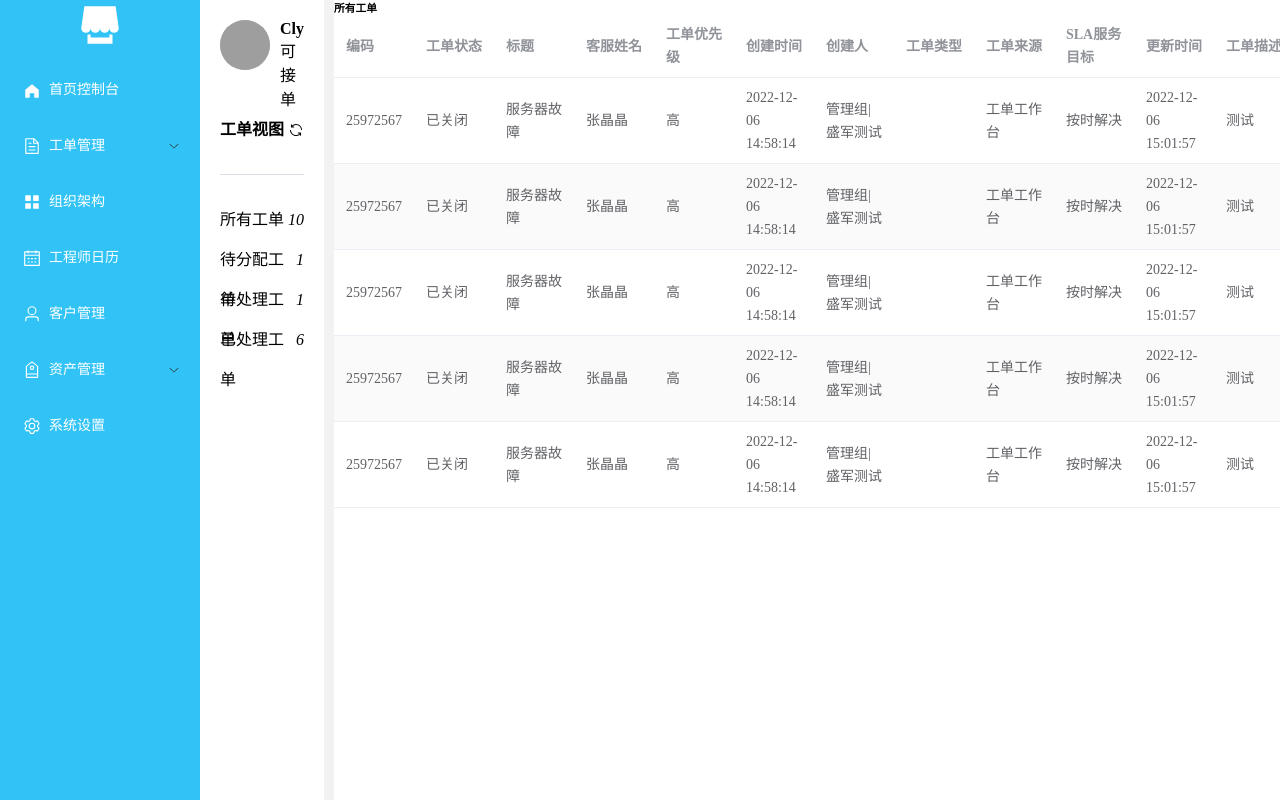
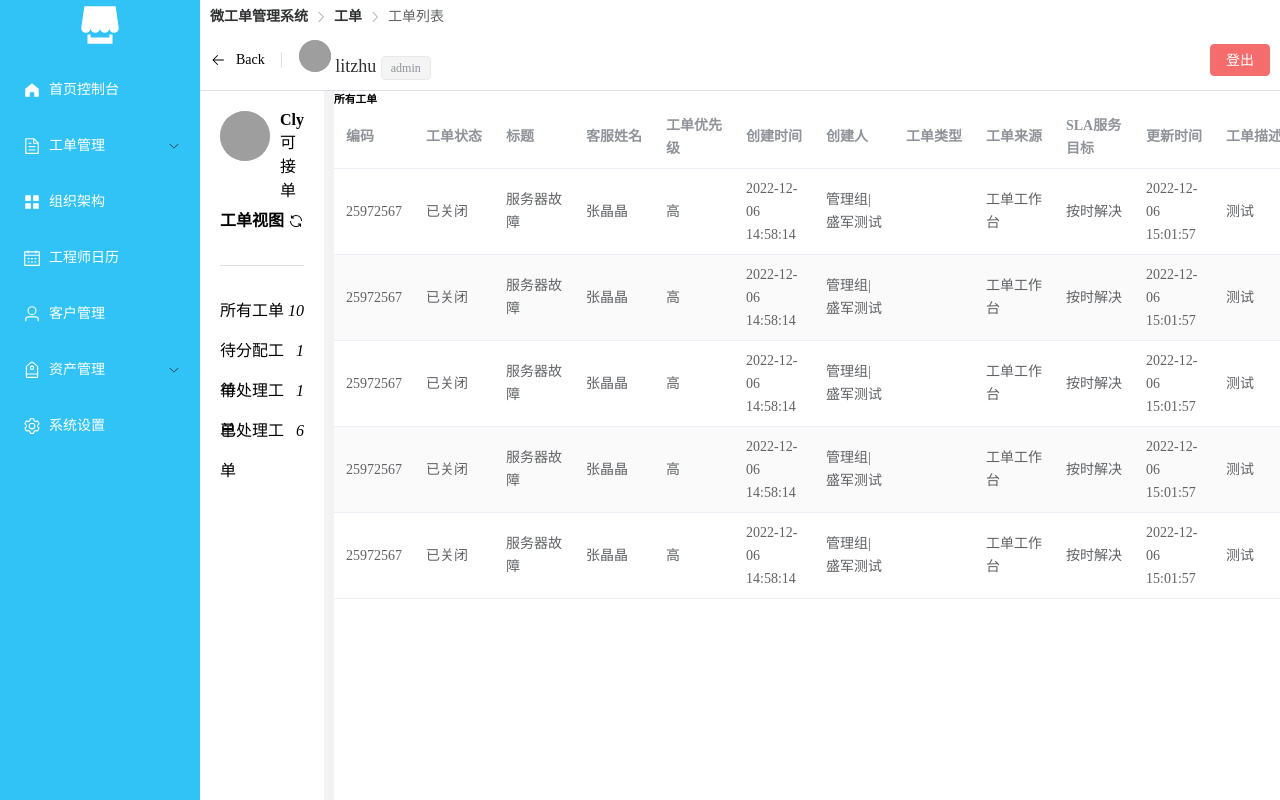
Before and after one commit to LitZhuVich/BS_project, a Vue app: page /order/list in a window 1280 px wide. Built offline with nearby package versions, Linux system fonts and the light colour scheme; no server answers; grey boxes are pictures that could not be loaded.

Commit message:
添加页头

```diff
--- a/package.json
+++ b/package.json
@@ -14,6 +14,7 @@
     "axios": "^1.3.4",
     "echarts": "^5.4.2",
     "element-plus": "^2.3.2",
+    "pinia": "^2.0.34",
     "sass": "^1.60.0",
     "unplugin-auto-import": "^0.15.2",
     "unplugin-element-plus": "^0.7.0",
--- a/src/components/Aside.vue
+++ b/src/components/Aside.vue
@@ -7,27 +7,18 @@
           <Shop :color="iconColor" />
         </el-icon>
       </div>
-      <el-menu default-active="2" class="el-menu-vertical-demo" router>
+      <el-menu
+        default-active="/index"
+        class="el-menu-vertical-demo"
+        router
+        :unique-opened="true"
+      >
         <!-- 首页控制台 -->
         <el-menu-item index="/index">
-          <div class="nav-item">
-            <el-popover
-              placement="right"
-              popper-style="text-align:center"
-              content="首页控制台"
-              trigger="hover"
-              :hide-after="50"
-            >
-              <template #reference style="width: 70px; height: 100%">
-                <div>
-                  <el-icon>
-                    <HomeFilled :color="iconColor" />
-                  </el-icon>
-                  <span>首页控制台</span>
-                </div>
-              </template>
-            </el-popover>
-          </div>
+          <el-icon>
+            <HomeFilled :color="iconColor" />
+          </el-icon>
+          <span>首页控制台</span>
         </el-menu-item>
         <!-- 工单管理：发起工单、我的工单、代办工单池、工单列表 -->
         <el-sub-menu>
@@ -112,6 +103,32 @@ import {
   Avatar,
   Operation,
 } from "@element-plus/icons-vue";
+import { useRoute } from "vue-router";
+import { useBreadcrumbStore } from "../store/breadcrumb";
+import { storeToRefs } from "pinia";
+
+const route = useRoute();
+const breadcrumb = useBreadcrumbStore();
+const { list }: any = storeToRefs(breadcrumb);
+interface breadcrumbListType {
+  name: string;
+  path: string;
+}
+const breadcrumbList = ref<breadcrumbListType[]>([]);
+const getBreadcrumbList = (itemName: string, itemPath: string) => {
+  const matched = route.matched;
+  //  清空面包屑
+  breadcrumbList.value = [];
+  matched.forEach((item) => {
+    if (item.meta.breadcrumb) {
+      breadcrumbList.value.push({
+        name: itemName,
+        path: itemPath,
+      });
+    }
+  });
+  console.log(itemName, itemPath);
+};
 
 // 侧边栏图标颜色
 const iconColor = ref("#ffffff");
--- /dev/null
+++ b/src/components/Header.vue
@@ -0,0 +1,90 @@
+<template>
+  <el-page-header @back="onBack" class="header">
+    <template #breadcrumb>
+      <el-breadcrumb :separator-icon="ArrowRight" class="breadcrumb">
+        <el-breadcrumb-item
+          :to="{ name: 'index' }"
+          @click="BreadcrumbListReset"
+        >
+          微工单管理系统
+        </el-breadcrumb-item>
+        <el-breadcrumb-item
+          v-for="(item, index) of list"
+          :key="index"
+          :to="item.path"
+        >
+          {{ item.name }}
+        </el-breadcrumb-item>
+      </el-breadcrumb>
+    </template>
+    <template #content>
+      <div class="flex items-center">
+        <el-avatar
+          class="mr-3"
+          :size="32"
+          src="https://cube.elemecdn.com/0/88/03b0d39583f48206768a7534e55bcpng.png"
+        />
+        <span class="text-large font-600 mr-3"> litzhu </span>
+        <el-tag type="info" plain>admin</el-tag>
+      </div>
+    </template>
+    <template #extra>
+      <div class="flex items-center">
+        <el-button type="danger" class="ml-2">登出</el-button>
+      </div>
+    </template>
+  </el-page-header>
+</template>
+<script lang="ts" setup>
+import { ref } from "vue";
+import { ArrowRight } from "@element-plus/icons-vue";
+import { ElNotification as notify } from "element-plus";
+import { useRoute } from "vue-router";
+import { useBreadcrumbStore } from "../store/breadcrumb";
+import { storeToRefs } from "pinia";
+const route = useRoute();
+const breadcrumb = useBreadcrumbStore();
+const { list }: any = storeToRefs(breadcrumb);
+// console.log(breadcrumb.list);
+
+const emit = defineEmits(["getBreadcrumbList"]);
+const onBack = () => {
+  notify("点击了Back");
+};
+interface breadcrumbListType {
+  name: {
+    breadcrumb?: string;
+  };
+  path: string;
+}
+const breadcrumbList = ref<breadcrumbListType[]>([]);
+const getBreadcrumbList = () => {
+  const matched = route.matched;
+  //  清空面包屑
+  breadcrumbList.value = [];
+  matched.forEach((item) => {
+    if (item.meta.breadcrumb) {
+      breadcrumbList.value.push({
+        name: item.meta.breadcrumb,
+        path: item.path,
+      });
+    }
+  });
+  breadcrumb.list = breadcrumbList.value;
+  emit("getBreadcrumbList", list);
+};
+
+getBreadcrumbList();
+// 重置 breadcrumb
+const BreadcrumbListReset = () => {
+  breadcrumb.$reset();
+};
+</script>
+<style scoped lang="scss">
+.header {
+  padding: 10px;
+  box-sizing: border-box;
+  background-color: white;
+  border-bottom: 1px solid var(--el-border-color);
+}
+</style>
--- a/src/main.ts
+++ b/src/main.ts
@@ -1,9 +1,14 @@
 import { createApp } from "vue";
+// 引入全局样式
 import "./GlobalStyle.scss";
 import App from "./App.vue";
 // 引入 后台路由文件
 import { initBackStageRouter } from "./router/BackStageRouter";
+// 引入pinia的createPinia方法
+import { createPinia } from "pinia";
+const pinia = createPinia();
 const app = createApp(App);
 // 初始化路由
 initBackStageRouter(app);
+app.use(pinia);
 app.mount("#app");
--- a/src/router/BackStageRouter.ts
+++ b/src/router/BackStageRouter.ts
@@ -18,11 +18,14 @@ const routes: RouteRecordRaw[] = [
         components: {
           Content: () => import("../views/asideContent/IndexContent.vue"),
         },
+        meta: { breadcrumb: "首页" },
       },
       // 工单
       {
         path: "order",
         name: "order",
+        redirect: "/order/post",
+        meta: { breadcrumb: "工单" },
         children: [
           // 发起工单
           {
@@ -32,6 +35,7 @@ const routes: RouteRecordRaw[] = [
               Content: () =>
                 import("../views/asideContent/Order/PostContent.vue"),
             },
+            meta: { breadcrumb: "发起工单" },
           },
           // 我的工单
           {
@@ -41,6 +45,7 @@ const routes: RouteRecordRaw[] = [
               Content: () =>
                 import("../views/asideContent/Order/MineContent.vue"),
             },
+            meta: { breadcrumb: "我的工单" },
           },
           // 发起工单
           {
@@ -50,6 +55,7 @@ const routes: RouteRecordRaw[] = [
               Content: () =>
                 import("../views/asideContent/Order/PostContent.vue"),
             },
+            meta: { breadcrumb: "发起工单" },
           },
           // 代办工单池
           {
@@ -59,6 +65,7 @@ const routes: RouteRecordRaw[] = [
               Content: () =>
                 import("../views/asideContent/Order/ToBeDoneContent.vue"),
             },
+            meta: { breadcrumb: "代办工单池" },
           },
           // 工单列表
           {
@@ -68,6 +75,7 @@ const routes: RouteRecordRaw[] = [
               Content: () =>
                 import("../views/asideContent/Order/ListContent.vue"),
             },
+            meta: { breadcrumb: "工单列表" },
           },
           // 工单设置
           {
@@ -77,6 +85,7 @@ const routes: RouteRecordRaw[] = [
               Content: () =>
                 import("../views/asideContent/Order/SettingContent.vue"),
             },
+            meta: { breadcrumb: "工单设置" },
           },
         ],
       },
@@ -88,6 +97,7 @@ const routes: RouteRecordRaw[] = [
           Content: () =>
             import("../views/asideContent/OrganizationContent.vue"),
         },
+        meta: { breadcrumb: "组织架构" },
       },
       // 工程师日历
       {
@@ -97,6 +107,7 @@ const routes: RouteRecordRaw[] = [
           Content: () =>
             import("../views/asideContent/EngineerCalendarContent.vue"),
         },
+        meta: { breadcrumb: "工程师日历" },
       },
       // 客户管理
       {
@@ -106,11 +117,14 @@ const routes: RouteRecordRaw[] = [
           Content: () =>
             import("../views/asideContent/CustomerManagementContent.vue"),
         },
+        meta: { breadcrumb: "客户管理" },
       },
       // 资产管理
       {
         path: "asset",
         name: "asset",
+        redirect: "/asset/inventory",
+        meta: { breadcrumb: "资产" },
         children: [
           // 资产清单
           {
@@ -122,6 +136,7 @@ const routes: RouteRecordRaw[] = [
                   "../views/asideContent/AssetManagement/InventoryContent.vue"
                 ),
             },
+            meta: { breadcrumb: "资产清单" },
           },
           // 资产分类
           {
@@ -133,6 +148,7 @@ const routes: RouteRecordRaw[] = [
                   "../views/asideContent/AssetManagement/CateforyContent.vue"
                 ),
             },
+            meta: { breadcrumb: "资产分类" },
           },
           // 添加资产
           {
@@ -142,6 +158,7 @@ const routes: RouteRecordRaw[] = [
               Content: () =>
                 import("../views/asideContent/AssetManagement/AddContent.vue"),
             },
+            meta: { breadcrumb: "添加资产" },
           },
           // 分派资产
           {
@@ -153,6 +170,7 @@ const routes: RouteRecordRaw[] = [
                   "../views/asideContent/AssetManagement/AssingnContent.vue"
                 ),
             },
+            meta: { breadcrumb: "分派资产" },
           },
         ],
       },
@@ -163,6 +181,7 @@ const routes: RouteRecordRaw[] = [
         components: {
           Content: () => import("../views/asideContent/SettingContent.vue"),
         },
+        meta: { breadcrumb: "系统设置" },
       },
     ],
   },
--- /dev/null
+++ b/src/store/breadcrumb.ts
@@ -0,0 +1,11 @@
+// 存储 breadcrumb 的数据
+import { defineStore } from "pinia";
+
+// 第一个参数是应用程序中 store 的唯一 id
+export const useBreadcrumbStore = defineStore("breadcrumbs", {
+  state: () => {
+    return {
+      list: {},
+    };
+  },
+});
--- a/src/views/BackStage.vue
+++ b/src/views/BackStage.vue
@@ -1,22 +1,53 @@
 <template>
   <el-container class="layout-container-demo">
     <el-aside width="200px">
-      <AsideBar />
+      <AsideBar @getBreadcrumbList="getBreadcrumbList" />
     </el-aside>
     <el-container style="height: 100vh">
       <el-main>
+        <HeaderBar />
+        <router-view name="Content" />
+        {{ list }}
         <!-- 当前页面的子路由会在 router-view 里面展示 -->
-        <router-view name="Content" />
       </el-main>
     </el-container>
   </el-container>
 </template>
 
 <script lang="ts" setup>
+import { ref, Ref } from "vue";
+import { useRoute } from "vue-router";
+import { useBreadcrumbStore } from "../store/breadcrumb";
+import { storeToRefs } from "pinia";
 // 引入组件
 import AsideBar from "../components/Aside.vue"; // 侧边栏
+import ApiClient from "../request/request";
+import HeaderBar from "../components/Header.vue";
 
-import ApiClient from "../request/request";
+const route = useRoute();
+const breadcrumb = useBreadcrumbStore();
+const { list }: any = storeToRefs(breadcrumb);
+interface breadcrumbListType {
+  name: {
+    breadcrumb?: string;
+  };
+  path: string;
+}
+const breadcrumbList = ref<breadcrumbListType[]>([]);
+const getBreadcrumbList = (val: any) => {
+  const matched = route.matched;
+  //  清空面包屑
+  breadcrumbList.value = [];
+  matched.forEach((item) => {
+    if (item.meta.breadcrumb) {
+      breadcrumbList.value.push({
+        name: item.meta.breadcrumb,
+        path: item.path,
+      });
+    }
+  });
+  console.log(val);
+};
 // TODO:测试用户登录之后的功能
 const apiClient = new ApiClient();
 apiClient.get("/user").then((response: any) => console.log(response.user));
```
Also changed, not shown: components.d.ts (+7 -0 lines), 1 other file (tests, documents, lock files or other folders).
